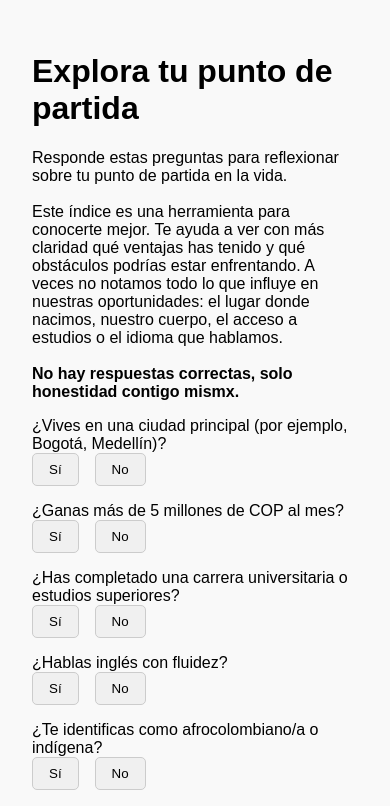
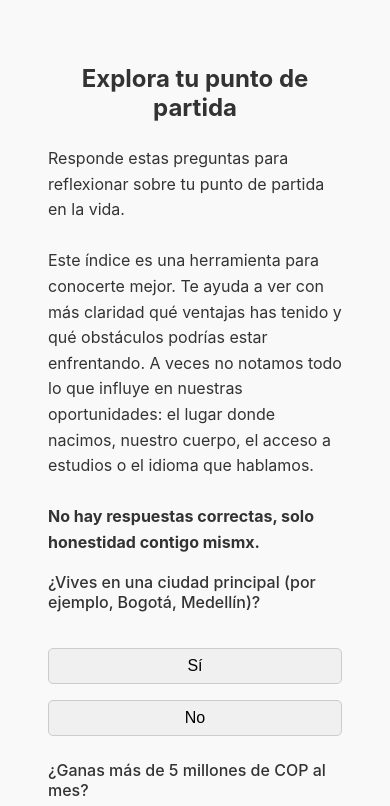
Before and after one commit to mayrabaez/privilege-index, a React (Vite) app: page / in a window 390 px wide. Shown: the top 806 px of the page. Built offline with nearby package versions, Linux system fonts and the light colour scheme.

Commit message:
Add global styles and responsive design to index.css
ncludes layout improvements, modern fonts, button styling, and mobile responsiveness.

```diff
--- a/src/index.css
+++ b/src/index.css
@@ -1,6 +1,109 @@
+/* Global styles */
 body {
-  font-family: sans-serif;
-  background: #f9f9f9;
   margin: 0;
   padding: 0;
+  font-family: 'Inter', 'Segoe UI', Roboto, sans-serif;
+  background-color: #f9f9f9;
+  color: #333;
 }
+
+/* Container */
+div {
+  box-sizing: border-box;
+}
+
+/* Headings */
+h1 {
+  font-size: 2rem;
+  text-align: center;
+  margin-bottom: 1.5rem;
+}
+
+p {
+  line-height: 1.6;
+  font-size: 1rem;
+  margin-bottom: 1rem;
+}
+
+/* Question Block */
+label {
+  display: block;
+  font-size: 1rem;
+  margin-bottom: 0.5rem;
+  font-weight: 500;
+}
+
+button {
+  padding: 0.5rem 1rem;
+  border: 1px solid #ccc;
+  border-radius: 5px;
+  background-color: #f0f0f0;
+  cursor: pointer;
+  font-size: 1rem;
+  transition: background-color 0.3s, color 0.3s;
+  margin-right: 0.5rem;
+  margin-top: 0.5rem;
+}
+
+button:hover {
+  background-color: #e0e0e0;
+}
+
+button:focus {
+  outline: none;
+  box-shadow: 0 0 0 2px #ccc;
+}
+
+/* Custom Button States */
+button.selected-yes {
+  background-color: #4CAF50;
+  color: white;
+}
+
+button.selected-no {
+  background-color: #f44336;
+  color: white;
+}
+
+/* Results Section */
+.results {
+  margin-top: 2rem;
+  padding: 1.5rem;
+  background-color: #fff;
+  border-radius: 8px;
+  box-shadow: 0 4px 12px rgba(0, 0, 0, 0.06);
+  max-width: 100%;
+  font-size: 0.95rem;
+}
+
+.results strong {
+  display: block;
+  margin-top: 1rem;
+}
+
+/* Reflection Section */
+.reflection ul {
+  padding-left: 1.25rem;
+  list-style-type: disc;
+}
+
+.reflection p {
+  margin-top: 1rem;
+}
+
+/* Responsive Design */
+@media (max-width: 600px) {
+  body {
+    padding: 1rem;
+  }
+
+  button {
+    width: 100%;
+    margin-right: 0;
+    margin-bottom: 0.5rem;
+  }
+
+  h1 {
+    font-size: 1.5rem;
+  }
+}
```
